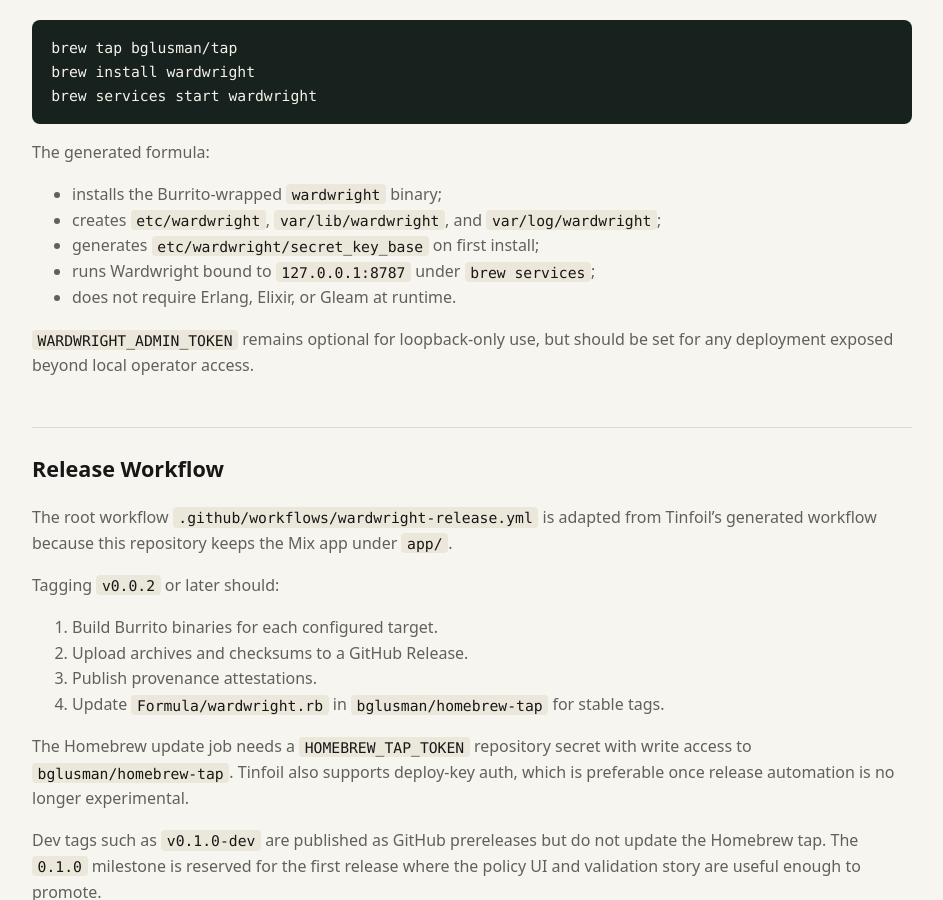
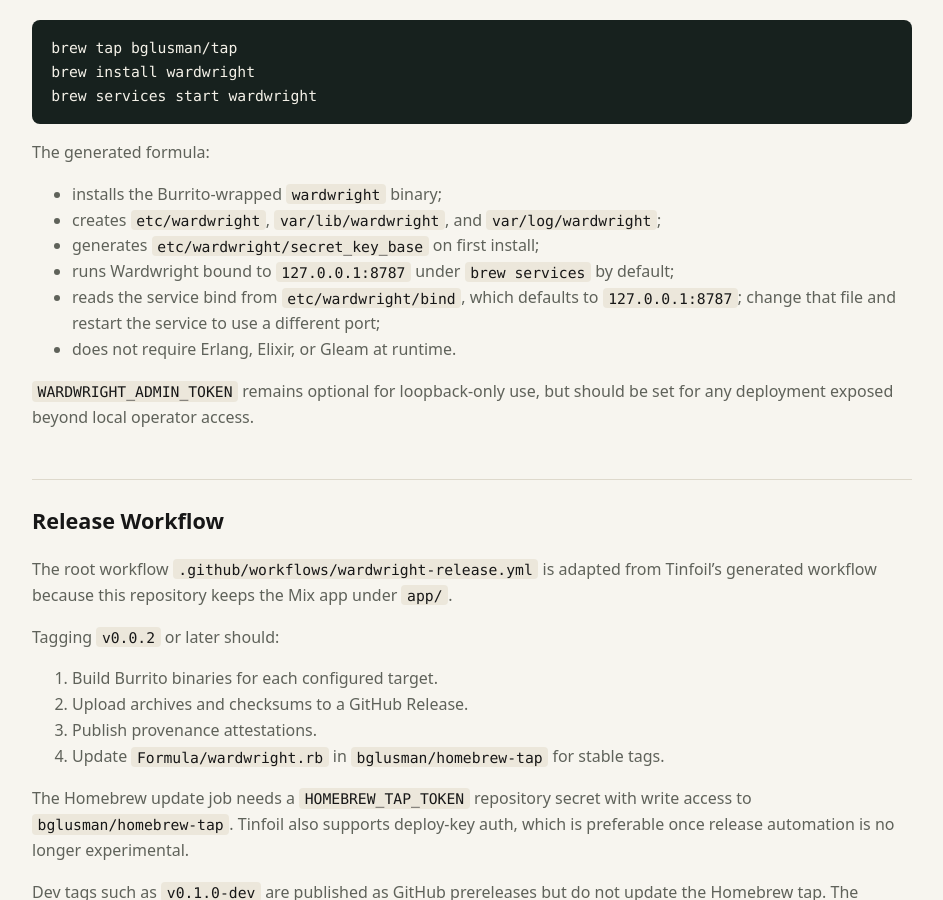
Before and after one commit to bglusman/ingary, a Jekyll site: the page built from docs/packaging.md, in a window 1280 px wide and 900 px high, scrolled down 2467 px. Shown: the whole window, without its empty margins (168-1111 px from the left). Built offline with Jekyll 4.4.1, drawn with Linux system fonts in a browser that asks for light colours.

Commit message:
Allow Homebrew service bind override

```diff
--- a/docs/packaging.md
+++ b/docs/packaging.md
@@ -118,7 +118,10 @@
 - installs the Burrito-wrapped `wardwright` binary;
 - creates `etc/wardwright`, `var/lib/wardwright`, and `var/log/wardwright`;
 - generates `etc/wardwright/secret_key_base` on first install;
-- runs Wardwright bound to `127.0.0.1:8787` under `brew services`;
+- runs Wardwright bound to `127.0.0.1:8787` under `brew services` by default;
+- reads the service bind from `etc/wardwright/bind`, which defaults to
+  `127.0.0.1:8787`; change that file and restart the service to use a
+  different port;
 - does not require Erlang, Elixir, or Gleam at runtime.
 
 `WARDWRIGHT_ADMIN_TOKEN` remains optional for loopback-only use, but should be
```
Also changed, not shown: 1 other file.
